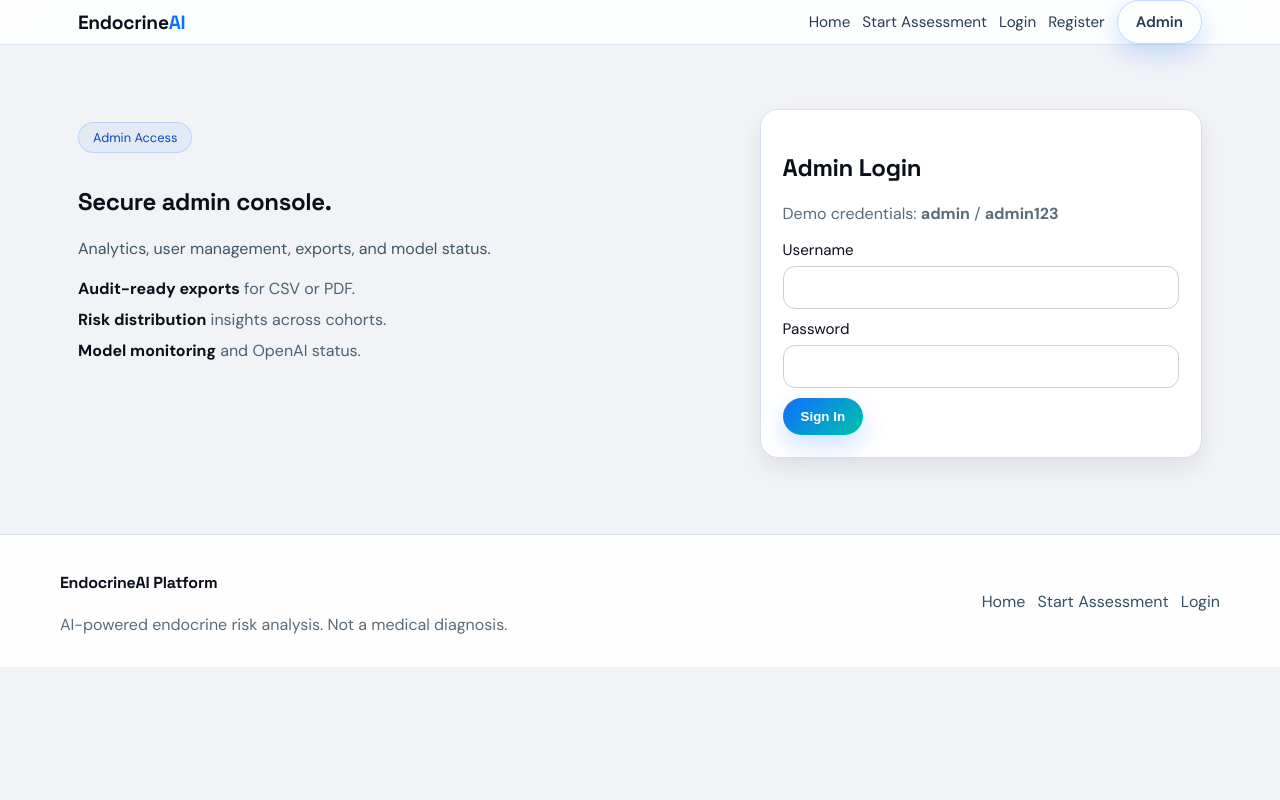
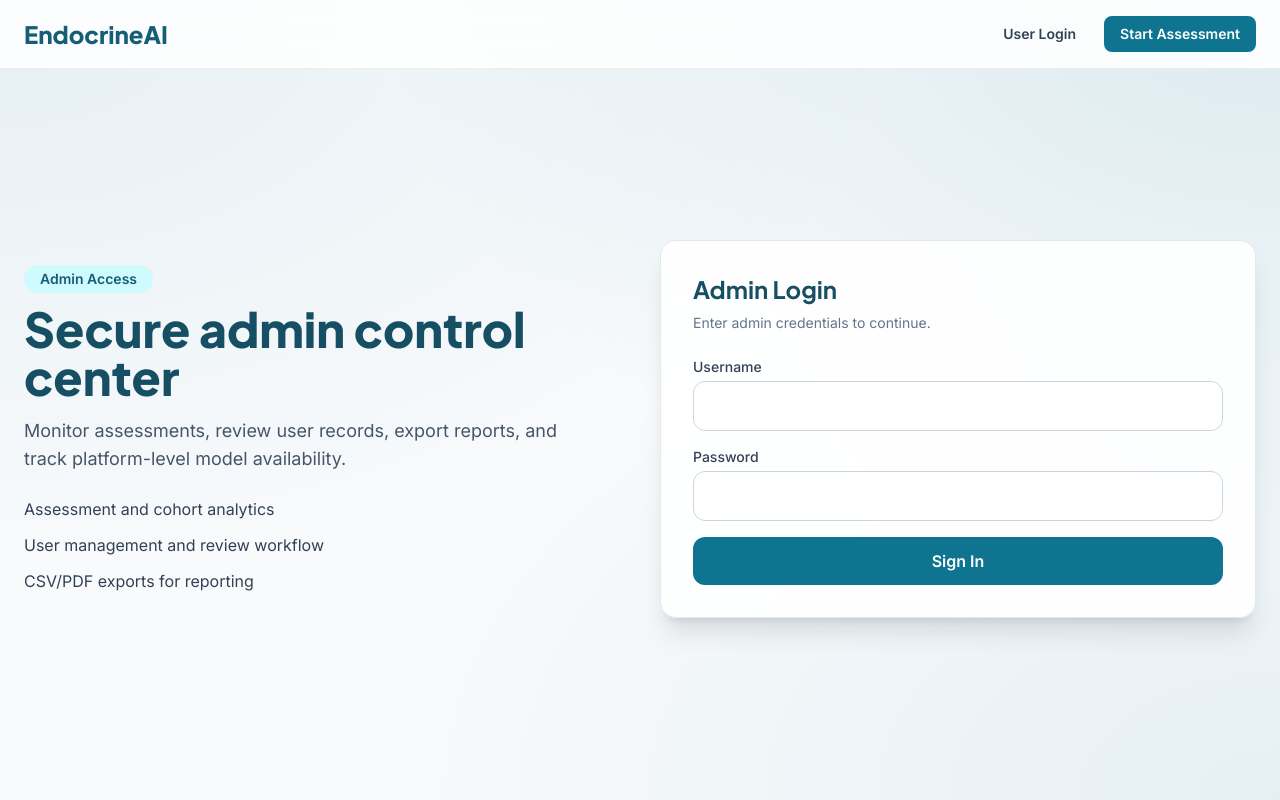
Before and after one commit to endocrineai-hub/endocrine-ai, a Flask app: page /admin/login in a window 1280 px wide. Run offline with Flask 3, Linux system fonts and the light colour scheme; some libraries are stand-ins or nearby versions.

Commit message:
Redesign admin login page to match new UI theme

```diff
--- a/backend/templates/admin_login.html
+++ b/backend/templates/admin_login.html
@@ -1,28 +1,60 @@
-{% extends "public_base.html" %}
-{% set title = "Admin Login" %}
-{% block content %}
-<section class="auth-hero">
-  <div class="container auth-grid">
-    <div class="auth-copy">
-      <p class="pill">Admin Access</p>
-      <h1>Secure admin console.</h1>
-      <p class="lead">Analytics, user management, exports, and model status.</p>
-      <ul>
-        <li><strong>Audit-ready exports</strong> for CSV or PDF.</li>
-        <li><strong>Risk distribution</strong> insights across cohorts.</li>
-        <li><strong>Model monitoring</strong> and OpenAI status.</li>
+<!DOCTYPE html>
+<html class="scroll-smooth" lang="en">
+<head>
+  <meta charset="utf-8"/>
+  <meta content="width=device-width, initial-scale=1.0" name="viewport"/>
+  <title>Admin Login | EndocrineAI</title>
+  <script src="https://cdn.tailwindcss.com?plugins=forms"></script>
+  <link href="https://fonts.googleapis.com/css2?family=Plus+Jakarta+Sans:wght@500;700;800&family=Inter:wght@400;500;600&display=swap" rel="stylesheet"/>
+  <style>
+    body { font-family: Inter, sans-serif; }
+    h1, h2, .brand { font-family: "Plus Jakarta Sans", sans-serif; }
+    .bg-gradient-mesh {
+      background: radial-gradient(at 0% 0%, rgba(14, 116, 144, 0.08) 0px, transparent 50%),
+                  radial-gradient(at 100% 0%, rgba(14, 116, 144, 0.12) 0px, transparent 50%),
+                  radial-gradient(at 100% 100%, rgba(14, 116, 144, 0.08) 0px, transparent 50%);
+    }
+  </style>
+</head>
+<body class="min-h-screen bg-slate-50 text-slate-900 bg-gradient-mesh">
+  <header class="sticky top-0 z-50 border-b border-slate-200/70 bg-white/85 backdrop-blur-md">
+    <div class="mx-auto flex w-full max-w-7xl items-center justify-between px-6 py-4">
+      <a class="brand text-2xl font-extrabold text-cyan-800" href="/">EndocrineAI</a>
+      <div class="flex items-center gap-3">
+        <a class="rounded-lg px-4 py-2 text-sm font-semibold text-slate-700 hover:text-cyan-800" href="/login">User Login</a>
+        <a class="rounded-lg bg-cyan-700 px-4 py-2 text-sm font-semibold text-white hover:bg-cyan-800" href="/start-assessment">Start Assessment</a>
+      </div>
+    </div>
+  </header>
+
+  <main class="mx-auto grid min-h-[calc(100vh-80px)] w-full max-w-7xl gap-10 px-6 py-12 md:grid-cols-2 md:items-center">
+    <section>
+      <p class="mb-3 inline-flex rounded-full bg-cyan-100 px-4 py-1 text-sm font-semibold text-cyan-800">Admin Access</p>
+      <h1 class="text-4xl font-extrabold leading-tight text-cyan-900 md:text-5xl">Secure admin control center</h1>
+      <p class="mt-4 max-w-xl text-lg text-slate-600">Monitor assessments, review user records, export reports, and track platform-level model availability.</p>
+      <ul class="mt-6 space-y-3 text-slate-700">
+        <li>Assessment and cohort analytics</li>
+        <li>User management and review workflow</li>
+        <li>CSV/PDF exports for reporting</li>
       </ul>
-    </div>
-    <div class="auth-card">
-      <h2>Admin Login</h2>
-      <p class="muted">Demo credentials: <strong>admin</strong> / <strong>admin123</strong></p>
-      {% if error %}<p class="error">{{ error }}</p>{% endif %}
-      <form method="post">
-        <label>Username <input name="username" required /></label>
-        <label>Password <input name="password" type="password" required /></label>
-        <button class="btn" type="submit">Sign In</button>
+    </section>
+
+    <section class="rounded-2xl border border-slate-200 bg-white/90 p-8 shadow-xl backdrop-blur">
+      <h2 class="text-2xl font-bold text-cyan-900">Admin Login</h2>
+      <p class="mt-2 text-sm text-slate-500">Enter admin credentials to continue.</p>
+      {% if error %}
+      <div class="mt-4 rounded-lg border border-red-200 bg-red-50 px-4 py-3 text-sm text-red-700">{{ error }}</div>
+      {% endif %}
+      <form class="mt-6 space-y-4" method="post">
+        <label class="block text-sm font-medium text-slate-700">Username
+          <input class="mt-1 w-full rounded-xl border-slate-300 px-4 py-3 focus:border-cyan-700 focus:ring-cyan-700" name="username" required />
+        </label>
+        <label class="block text-sm font-medium text-slate-700">Password
+          <input class="mt-1 w-full rounded-xl border-slate-300 px-4 py-3 focus:border-cyan-700 focus:ring-cyan-700" name="password" type="password" required />
+        </label>
+        <button class="w-full rounded-xl bg-cyan-700 px-4 py-3 font-semibold text-white hover:bg-cyan-800" type="submit">Sign In</button>
       </form>
-    </div>
-  </div>
-</section>
-{% endblock %}
+    </section>
+  </main>
+</body>
+</html>
```
